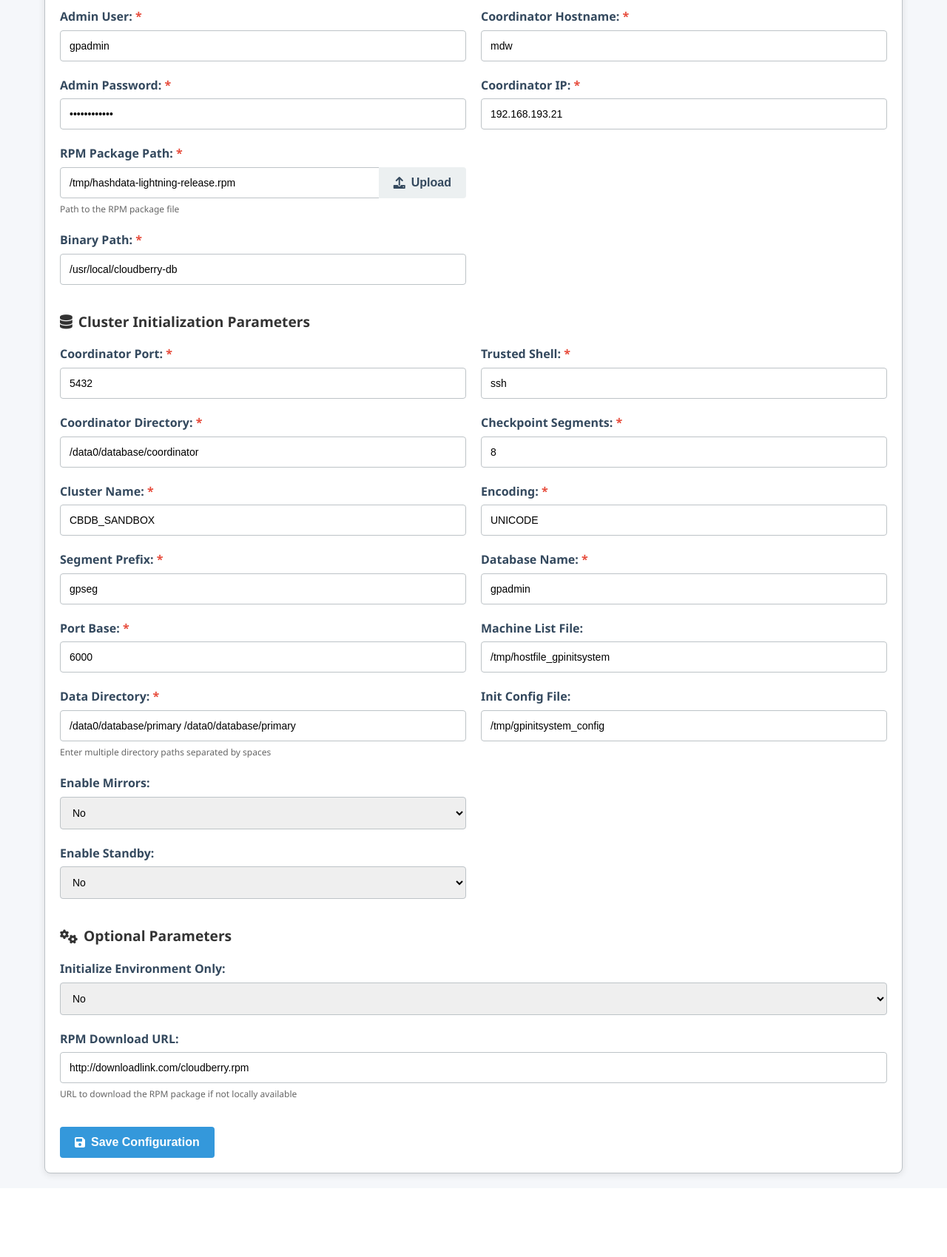
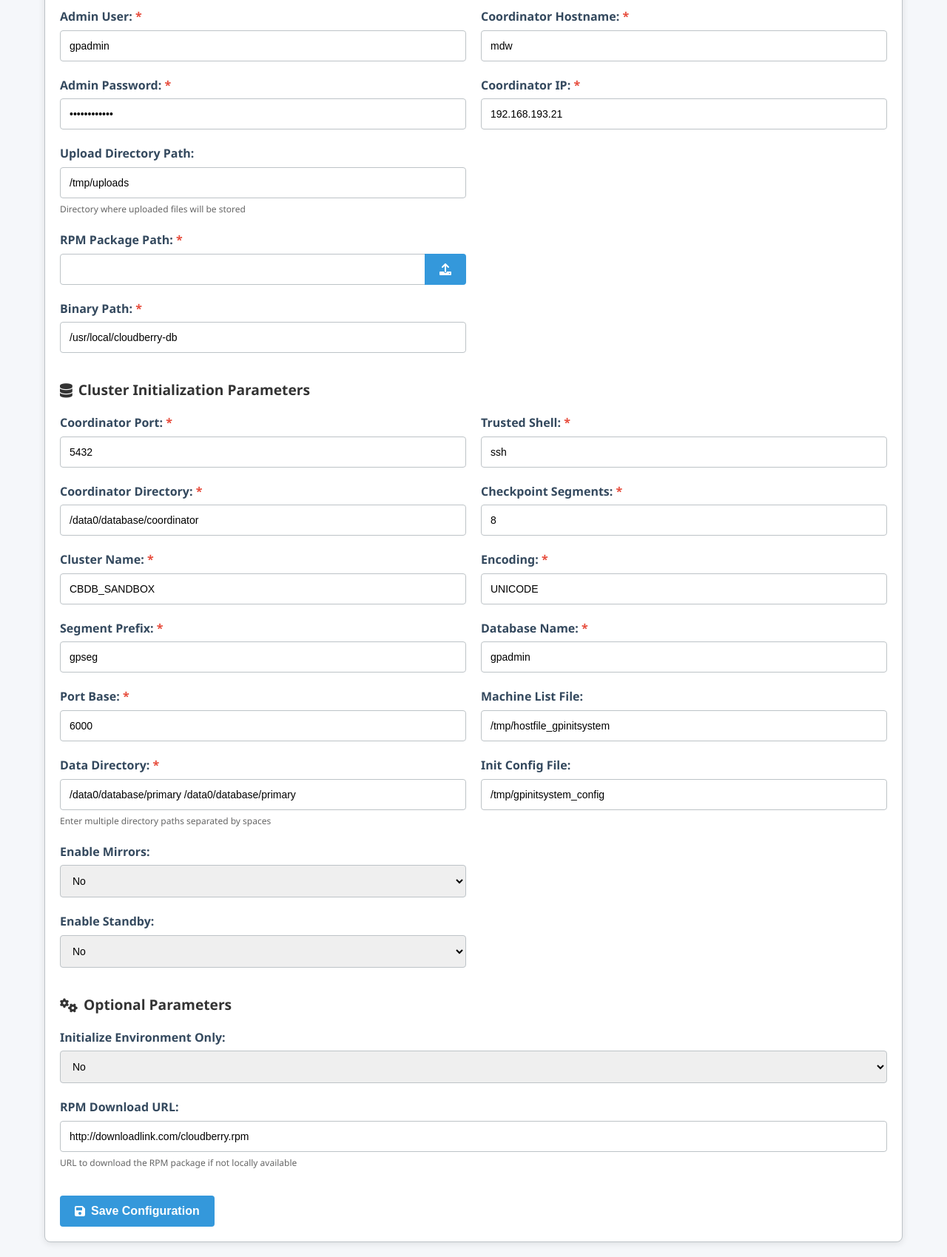
Before and after one commit to cloudberry-fe/cbdbtools, a Flask app: page / in a window 1280 px wide. Shown: the part 522-2221 px from the top of the page at 74% size. Before the commit the page ends 2116 px from the top, so only its background shows below. Run offline with Flask 3, Linux system fonts and the light colour scheme; parts of the project's set-up code (start-up, migrations or seed data) failed here and were passed over.

Commit message:
add update functions

```diff
--- a/cluster_deploy_web.py
+++ b/cluster_deploy_web.py
@@ -330,9 +330,20 @@
 
     file = request.files['file']
     file_type = request.form.get('type', '')
+    upload_path = request.form.get('upload_path', '/tmp/uploads')
 
     if file.filename == '':
         return jsonify({'success': False, 'message': 'No selected file'})
+
+    # 确保上传目录存在
+    os.makedirs(upload_path, exist_ok=True)
+
+    # 保存文件
+    filename = secure_filename(file.filename)
+    file_path = os.path.join(upload_path, filename)
+    file.save(file_path)
+
+    return jsonify({'success': True, 'file_path': file_path})
 
     if file and allowed_file(file.filename, file_type):
         filename = secure_filename(file.filename)
@@ -363,11 +374,6 @@
 DEPLOYMENT_LOCK = threading.Lock()
 
 # Function to check if there's a running deployment process
-# 在文件顶部添加导入
-import psutil
-import signal
-
-# 修改is_deployment_running函数
 def is_deployment_running():
     with DEPLOYMENT_LOCK:
         if not DEPLOYMENT_STATUS['running']:
--- a/templates/index.html
+++ b/templates/index.html
@@ -462,6 +462,29 @@
             display: none !important;
         }
 
+        .progress {
+            height: 20px;
+            margin-bottom: 20px;
+            overflow: hidden;
+            background-color: #f5f5f5;
+            border-radius: 4px;
+            box-shadow: inset 0 1px 2px rgba(0, 0, 0, 0.1);
+        }
+
+        .progress-bar {
+            float: left;
+            width: 0%;
+            height: 100%;
+            font-size: 12px;
+            line-height: 20px;
+            color: #ffffff;
+            text-align: center;
+            background-color: #337ab7;
+            -webkit-transition: width 0.6s ease;
+            -o-transition: width 0.6s ease;
+            transition: width 0.6s ease;
+        }
+
         /* Required field indicator */
         .required-info {
             font-size: 14px;
@@ -581,19 +604,26 @@
                                    value="{{ params.get('ADMIN_USER_PASSWORD', 'Hashdata@123') }}" required>
                         </div>
 
+                        <div class="form-group">
+                            <label for="UPLOAD_PATH">Upload Directory Path:</label>
+                            <input type="text" id="UPLOAD_PATH" name="UPLOAD_PATH" value="/tmp/uploads" required>
+                            <small class="form-text text-muted">Directory where uploaded files will be stored</small>
+                        </div>
+
                         <div class="form-group required">
                             <label for="CLOUDBERRY_RPM">RPM Package Path:</label>
                             <div class="input-group">
-                                <input type="text" id="CLOUDBERRY_RPM" name="CLOUDBERRY_RPM"
-                                       value="{{ params.get('CLOUDBERRY_RPM', '/tmp/hashdata-lightning-release.rpm') }}" required>
+                                <input type="text" id="CLOUDBERRY_RPM" name="CLOUDBERRY_RPM" readonly>
                                 <div class="input-group-append">
-                                    <button type="button" class="btn btn-secondary" onclick="document.getElementById('rpmFileUpload').click()">
-                                        <i class="fas fa-upload"></i> Upload
+                                    <button class="btn" type="button" onclick="document.getElementById('rpmFileUpload').click()">
+                                        <i class="fas fa-upload"></i>
                                     </button>
                                 </div>
                             </div>
-                            <input type="file" id="rpmFileUpload" name="rpmFileUpload" style="display: none;" accept=".rpm">
-                            <small class="form-text">Path to the RPM package file</small>
+                            <input type="file" id="rpmFileUpload" style="display: none;" accept=".rpm">
+                            <div class="progress hidden" style="margin-top: 10px;">
+                                <div id="rpmUploadProgress" class="progress-bar" role="progressbar" style="width: 0%" aria-valuenow="0" aria-valuemin="0" aria-valuemax="100"></div>
+                            </div>
                         </div>
 
                         <div class="form-group required">
@@ -775,15 +805,17 @@
                                    {% if params.get('SEGMENT_ACCESS_METHOD') != 'keyfile' %}style="display:none;"{% endif %}>
                                 <label for="SEGMENT_ACCESS_KEYFILE">Key File Path:</label>
                                 <div class="input-group">
-                                    <input type="text" id="SEGMENT_ACCESS_KEYFILE" name="SEGMENT_ACCESS_KEYFILE"
-                                           value="{{ params.get('SEGMENT_ACCESS_KEYFILE', '/tmp/keyfiles') }}">
+                                    <input type="text" id="SEGMENT_ACCESS_KEYFILE" name="SEGMENT_ACCESS_KEYFILE" readonly>
                                     <div class="input-group-append">
-                                        <button type="button" class="btn btn-secondary" onclick="document.getElementById('keyFileUpload').click()">
-                                            <i class="fas fa-upload"></i> Upload
+                                        <button class="btn" type="button" onclick="document.getElementById('keyFileUpload').click()">
+                                            <i class="fas fa-upload"></i>
                                         </button>
                                     </div>
                                 </div>
-                                <input type="file" id="keyFileUpload" name="keyFileUpload" style="display: none;">
+                                <input type="file" id="keyFileUpload" style="display: none;">
+                                <div class="progress hidden" style="margin-top: 10px;">
+                                    <div id="keyUploadProgress" class="progress-bar" role="progressbar" style="width: 0%" aria-valuenow="0" aria-valuemin="0" aria-valuemax="100"></div>
+                                </div>
                             </div>
 
                             <div class="form-group" id="passwordGroup"
@@ -1074,25 +1106,42 @@
         document.getElementById('rpmFileUpload').addEventListener('change', function(e) {
             if (this.files.length > 0) {
                 const file = this.files[0];
+                const uploadPath = document.getElementById('UPLOAD_PATH') ? document.getElementById('UPLOAD_PATH').value : '/tmp';
                 const formData = new FormData();
                 formData.append('file', file);
                 formData.append('type', 'rpm');
+                formData.append('upload_path', uploadPath);
+
+                // 显示上传进度
+                const progressBar = document.getElementById('rpmUploadProgress');
+                progressBar.classList.remove('hidden');
+                progressBar.value = 0;
 
                 fetch('/upload_file', {
                     method: 'POST',
                     body: formData
-                }).then(response => response.json())
+                }).then(response => {
+                    // 检查响应状态
+                    if (!response.ok) {
+                        throw new Error('Network response was not ok');
+                    }
+                    return response.json();
+                })
                   .then(data => {
                       if (data.success) {
                           document.getElementById('CLOUDBERRY_RPM').value = data.file_path;
-                          flashMessage('RPM file uploaded successfully!', 'success');
+                          flashMessage('RPM package uploaded successfully!', 'success');
                       } else {
-                          flashMessage('Failed to upload RPM file: ' + data.message, 'danger');
+                          flashMessage('Failed to upload RPM package: ' + data.message, 'danger');
                       }
+                      // 隐藏进度条
+                      progressBar.classList.add('hidden');
                   })
                   .catch(error => {
-                      console.error('Error uploading RPM file:', error);
-                      flashMessage('Error uploading RPM file. Please try again.', 'danger');
+                      console.error('Error uploading RPM package:', error);
+                      flashMessage('Error uploading RPM package. Please try again.', 'danger');
+                      // 隐藏进度条
+                      progressBar.classList.add('hidden');
                   });
             }
         });
@@ -1101,14 +1150,27 @@
         document.getElementById('keyFileUpload').addEventListener('change', function(e) {
             if (this.files.length > 0) {
                 const file = this.files[0];
+                const uploadPath = document.getElementById('UPLOAD_PATH') ? document.getElementById('UPLOAD_PATH').value : '/tmp';
                 const formData = new FormData();
                 formData.append('file', file);
                 formData.append('type', 'key');
+                formData.append('upload_path', uploadPath);
+
+                // 显示上传进度
+                const progressBar = document.getElementById('keyUploadProgress');
+                progressBar.classList.remove('hidden');
+                progressBar.value = 0;
 
                 fetch('/upload_file', {
                     method: 'POST',
                     body: formData
-                }).then(response => response.json())
+                }).then(response => {
+                    // 检查响应状态
+                    if (!response.ok) {
+                        throw new Error('Network response was not ok');
+                    }
+                    return response.json();
+                })
                   .then(data => {
                       if (data.success) {
                           document.getElementById('SEGMENT_ACCESS_KEYFILE').value = data.file_path;
@@ -1116,10 +1178,14 @@
                       } else {
                           flashMessage('Failed to upload Key file: ' + data.message, 'danger');
                       }
+                      // 隐藏进度条
+                      progressBar.classList.add('hidden');
                   })
                   .catch(error => {
                       console.error('Error uploading Key file:', error);
                       flashMessage('Error uploading Key file. Please try again.', 'danger');
+                      // 隐藏进度条
+                      progressBar.classList.add('hidden');
                   });
             }
         });
```
